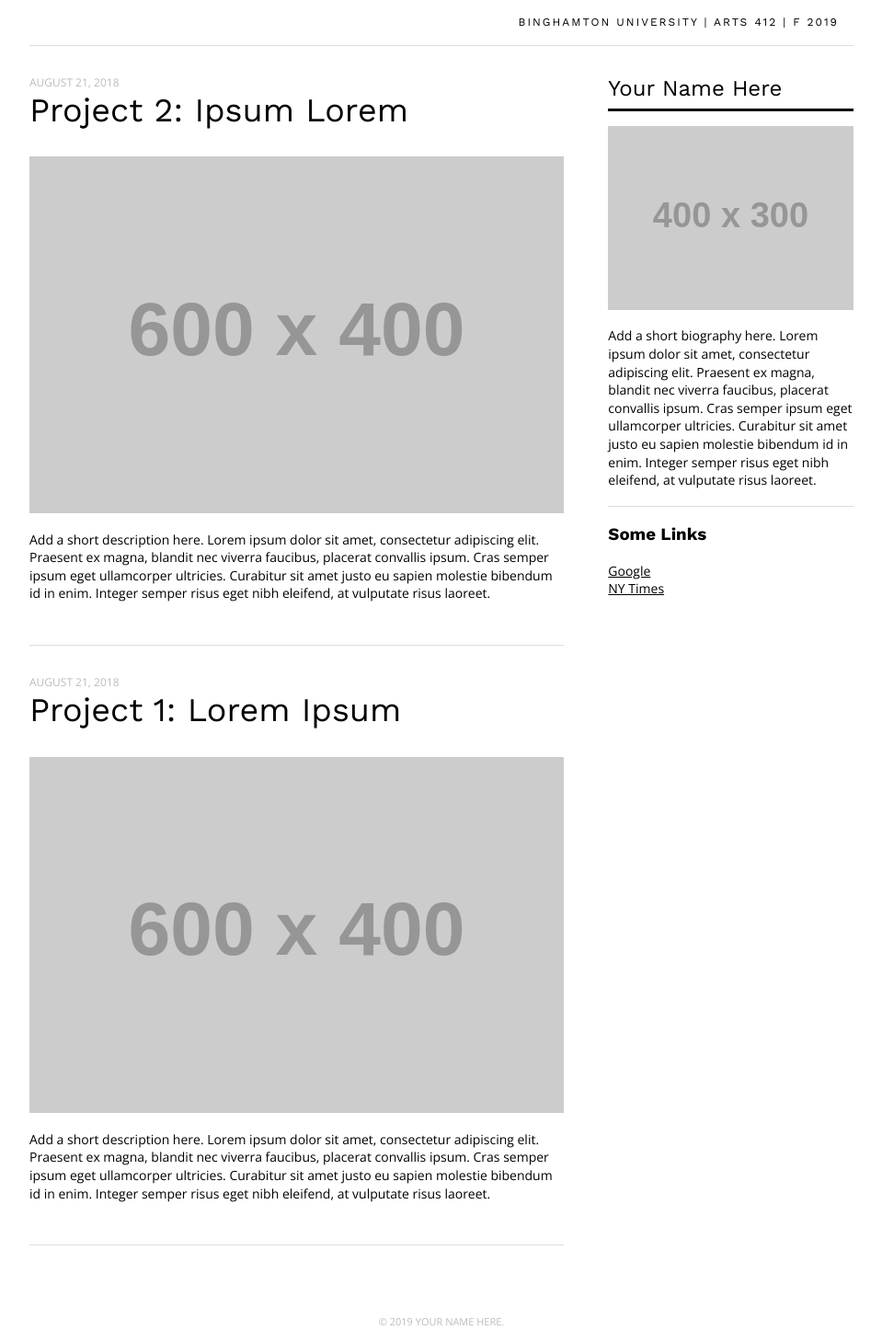
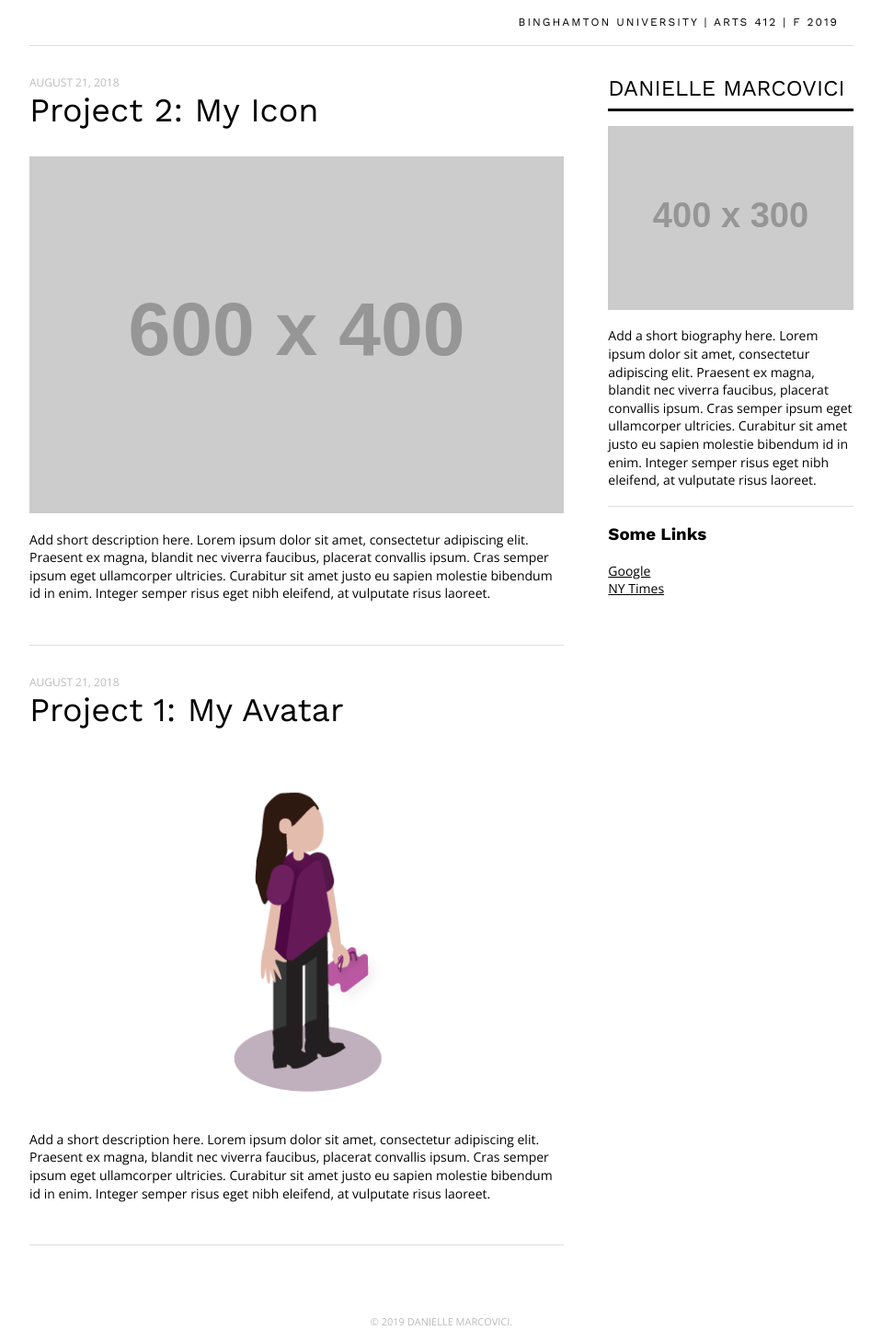
Before and after one commit to Binghamton-University-Design/web-journal-DanielleMarcovici, a plain HTML site: page index.html in a window 1280 px wide. Shown: the whole page at 92% size, without its empty margins (160-1119 px from the left). Drawn offline with nearby package versions, Linux system fonts and the light colour scheme; placeholder pictures from the web are drawn by us.

Commit message:
Github
Web Journal

```diff
--- a/index.html
+++ b/index.html
@@ -3,7 +3,7 @@
 	<head>
 		<meta charset="utf-8">
 		<meta name="viewport" content="width=device-width,initial-scale=1.0,minimum-scale=1.0" />
-		<title>YOUR NAME HERE | Binghamton University Art & Design</title>
+		<title>Danielle Marcovici| Binghamton University Art & Design</title>
 		<meta name="format-detection" content="telephone=no">
 		<link rel="icon" type="image/png" href="favicon.png">
 
@@ -24,9 +24,9 @@
 				<!-- Begin Item -->
 				<div class="item">
 					<p class="date">August 21, 2018</p>
-					<h2>Project 2:  Ipsum Lorem</h2>
+					<h2>Project 2:  My Icon</h2>
 					<p><img src="https://via.placeholder.com/600x400"></p>
-					<p>Add a short description here. Lorem ipsum dolor sit amet, consectetur adipiscing elit. Praesent ex magna, blandit nec viverra faucibus, placerat convallis ipsum. Cras semper ipsum eget ullamcorper ultricies. Curabitur sit amet justo eu sapien molestie bibendum id in enim. Integer semper risus eget nibh eleifend, at vulputate risus laoreet.
+					<p> Add short description here. Lorem ipsum dolor sit amet, consectetur adipiscing elit. Praesent ex magna, blandit nec viverra faucibus, placerat convallis ipsum. Cras semper ipsum eget ullamcorper ultricies. Curabitur sit amet justo eu sapien molestie bibendum id in enim. Integer semper risus eget nibh eleifend, at vulputate risus laoreet.
 					</p>
 				</div>
 				<!-- End item -->
@@ -34,9 +34,9 @@
 				<!-- Begin Item -->
 				<div class="item">
 					<p class="date">August 21, 2018</p>
-					<h2>Project 1:
-						Lorem Ipsum</h2>
-					<p><img src="https://via.placeholder.com/600x400"></p>
+					<h2>Project 1: My Avatar
+						</h2>
+					<p><img src="images/Avatar.png"></p>
 					<p>Add a short description here. Lorem ipsum dolor sit amet, consectetur adipiscing elit. Praesent ex magna, blandit nec viverra faucibus, placerat convallis ipsum. Cras semper ipsum eget ullamcorper ultricies. Curabitur sit amet justo eu sapien molestie bibendum id in enim. Integer semper risus eget nibh eleifend, at vulputate risus laoreet.
 					</p>
 				</div>
@@ -45,7 +45,7 @@
 			</main>
 			<aside>
 				<header>
-					<h1>Your Name Here</h1>
+					<h1>DANIELLE MARCOVICI</h1>
 					<!-- or a logo image: <img src="https://via.placeholder.com/300x100?text=My+Logo" title="my logo">  -->
 				</header>
 				<div class="bio">
@@ -60,7 +60,7 @@
 				</div>
 			</aside>
 			<footer>
-			<p class="footer">© 2019 YOUR NAME HERE.</p>
+			<p class="footer">© 2019 DANIELLE MARCOVICI.</p>
 			</footer>
 		</div>
 
```
Also changed, not shown: Images/600-by-400.png (added), Images/Avatar.png (added), 1 other file.
